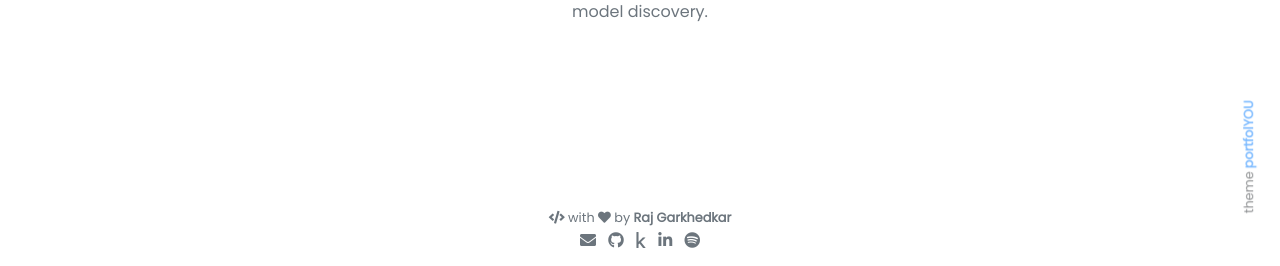
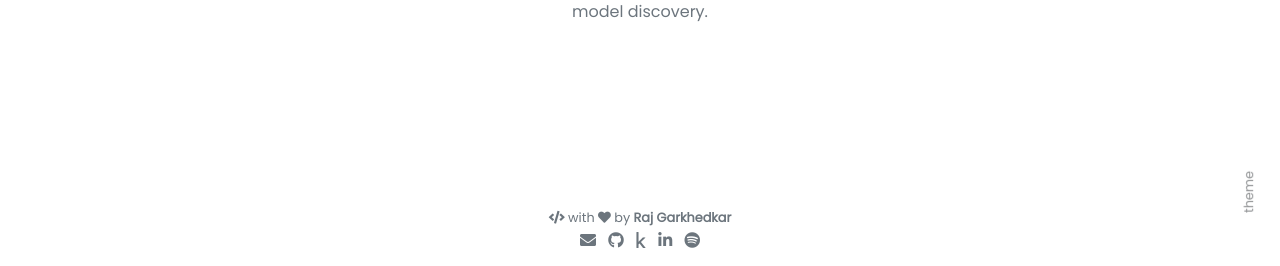
Before and after one commit to rajgark/rajgark.github.io, a Jekyll site: the page built from pages/index.md, in a window 1280 px wide. Shown: the part 631-897 px from the top of the page. Built offline with Jekyll 4.4.1, drawn with Linux system fonts in a browser that asks for light colours; nearby versions of some CDN libraries; comment, search, counter and statistics services are not loaded.

Commit message:
removed theme from footer

```diff
--- a/_includes/footer.html
+++ b/_includes/footer.html
@@ -7,8 +7,7 @@
 
   {% include social.html %}
 
-  {%- assign theme_name = "portfolYOU" -%}
-  {%- assign theme_repo = "https://github.com/YoussefRaafatNasry/portfolYOU" -%}
+
   <small id="attribution">
     theme <a href="{{ theme_repo }}">{{ theme_name }}</a>
   </small>
```
